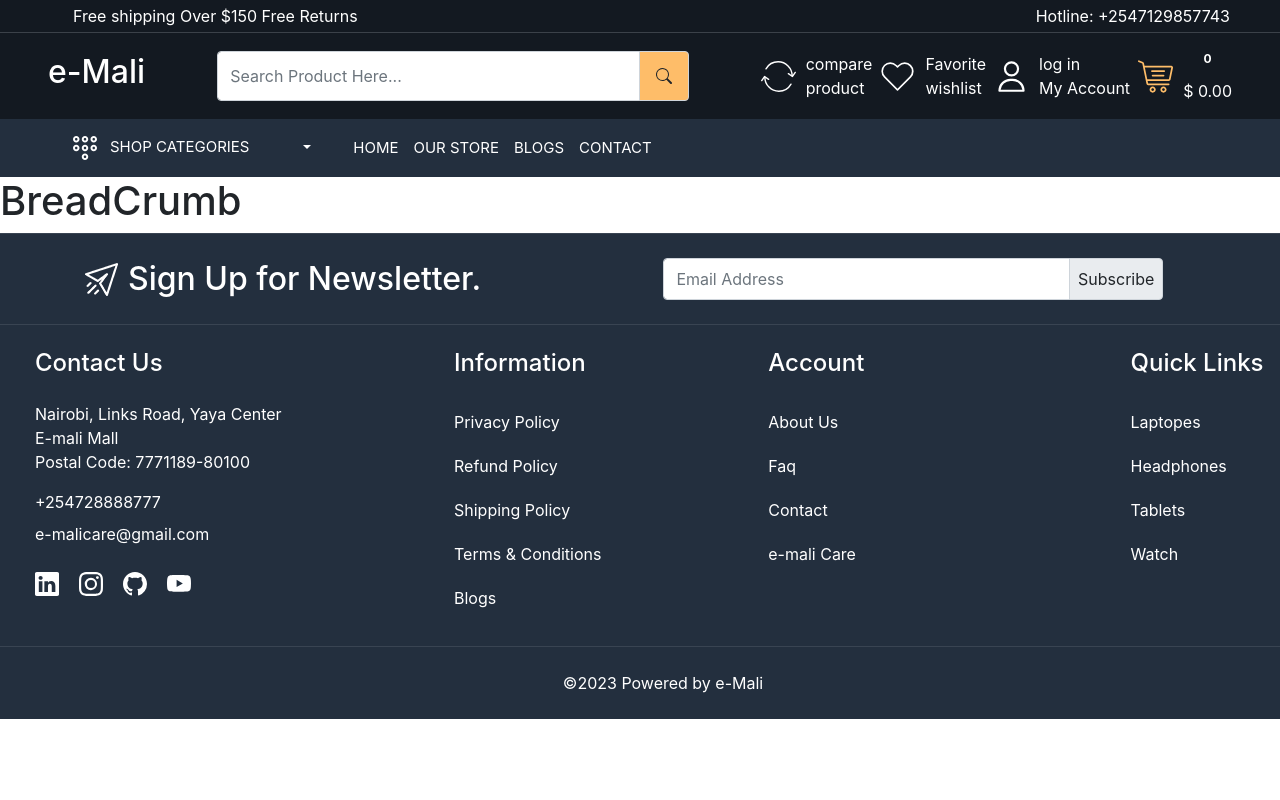
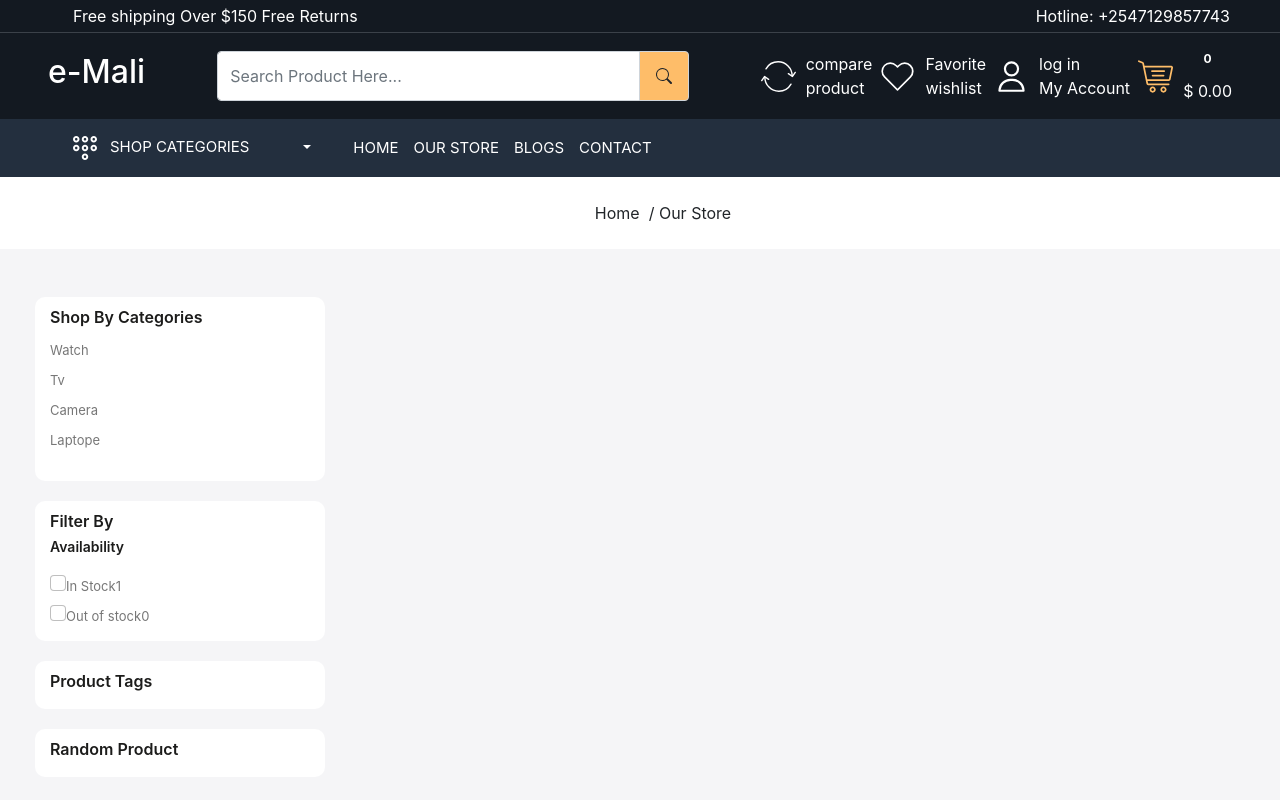
Before and after one commit to MtsumiAly/e-mali, a React (Create React App) app: page /store in a window 1280 px wide. Shown: the top 800 px of the page. Built offline with nearby package versions, Linux system fonts and the light colour scheme.

Commit message:
---Our store Update--

```diff
--- a/src/App.css
+++ b/src/App.css
@@ -442,3 +442,34 @@
   color: white;
 }
 /*Famous Card Ends Here*/
+/*Our store*/
+/*Styling the filter four Card*/
+.filter-card {
+  background-color: white;
+  border-radius: 10px;
+  padding: 10px 15px;
+  margin-bottom: 20px;
+}
+/*---Filter title styling---*/
+.filter-title {
+  font-size: 16px;
+  line-height: 20px;
+  font-weight: 600;
+  color: var(--color-1c1c1b);
+}
+/*----filter child card--ul->li---*/
+.filter-card ul,
+.filter-card .form-check-label{
+  list-style-type:none;
+  font-size: 13px;
+  line-height: 30px;
+  color: var(--color-777777);
+  cursor: pointer;
+}
+.sub-title {
+  font-size: 14px;
+  font-weight: 600;
+  color: var(--color-1c1c1b);
+  margin-bottom: 15px;
+}
+/*Our store Ends here*/
--- a/src/components/BreadCrumb.js
+++ b/src/components/BreadCrumb.js
@@ -1,8 +1,23 @@
 import React from 'react';
+import { Link } from 'react-router-dom';
 
-const BreadCrumb = () => {
+const BreadCrumb = (props) => {
+    const {title} = props;
   return (
-    <div><h1>BreadCrumb</h1></div>
+    <div className="bread-crumb py-4">
+        <div className="container-xxl">
+            <div className="row">
+                <div className="col-12">
+                    <p className="text-center mb-0">
+                        <Link to="/" className="text-dark">
+                            Home &nbsp;
+                        </Link>
+                        / {title}
+                    </p>
+                </div>
+            </div>
+        </div>
+    </div>
   );
 }
 
--- a/src/pages/OurStore.js
+++ b/src/pages/OurStore.js
@@ -7,6 +7,56 @@
     <>
     <Meta title={"Our Store"}/>
     <BreadCrumb title ="Our Store"/>
+    <div className="store-wrapper home-wrapper-2 py-5">
+        <div className="container-xxl">
+            <div className="row">
+                <div className="col-3">
+                    <div className="filter-card">
+                        <h3 className="filter-title">Shop By Categories</h3>
+                        <div>
+                            <ul className="ps-0">
+                                <li>Watch</li>
+                                <li>Tv</li>
+                                <li>Camera</li>
+                                <li>Laptope</li>
+                            </ul>
+                        </div>
+                    </div>
+                    <div className="filter-card">
+                        <h3 className="filter-title">Filter By</h3>
+                        <div>
+                            <h5 className="sub-title">Availability</h5>
+                            <div className="check-box">
+                            <input class="form-check-input"
+                                type="checkbox"
+                                id=""
+                                value=""/>
+                                <label class="form-check-label" for="">
+                                    In Stock{1}
+                                </label>
+                            </div>
+                            <div className="check-box">
+                                <input class="form-check-input"
+                                type="checkbox"
+                                id=""
+                                value=""/>
+                                <label class="form-check-label" for="">
+                                    Out of stock{0}
+                                </label>
+                            </div>
+                        </div>
+                    </div>
+                    <div className="filter-card">
+                        <h3 className="filter-title">Product Tags</h3>
+                    </div>
+                    <div className="filter-card">
+                        <h3 className="filter-title">Random Product</h3>
+                    </div>
+                </div>
+                <div className="col-9"></div>
+            </div>
+        </div>
+    </div>
     </>
   );
 };
```
